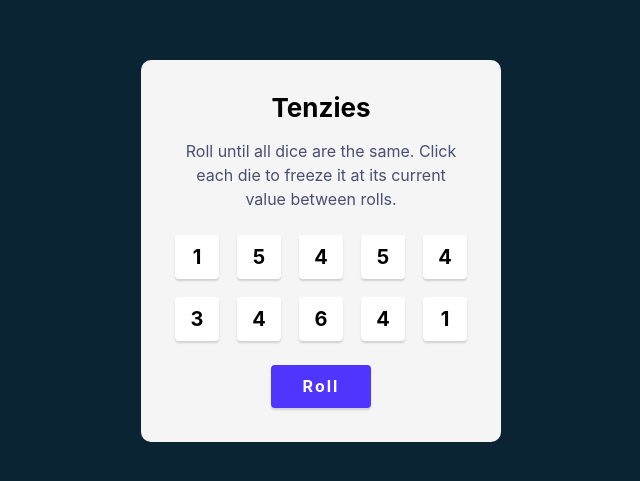
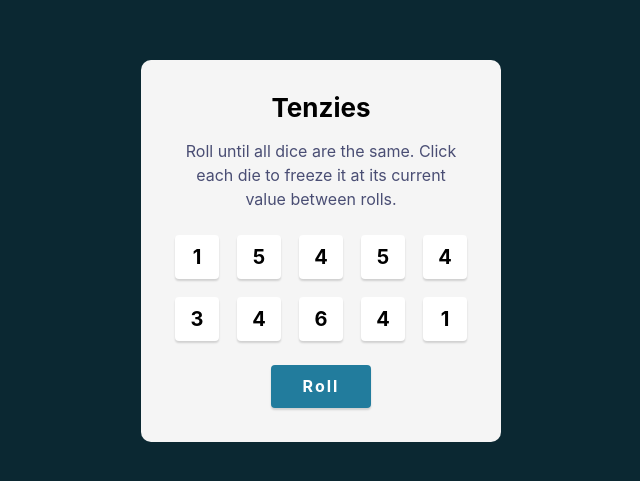
Before and after one commit to pursuitofleisure/tenzies, a React (Vite) app: page / in a window 1280 px wide. Shown: the part 149-630 px from the top of the page, without its empty margins (319-959 px from the left). Built offline with nearby package versions, Linux system fonts and the light colour scheme.

Commit message:
Add new game focus and update CSS

```diff
--- a/src/App.css
+++ b/src/App.css
@@ -12,12 +12,37 @@ h1 {
   font-weight: 700;
 }
 
+button {
+  &:hover,
+  &:active {
+    outline: 0.2rem solid #fe6d73;
+    outline-offset: 2px;
+  }
+  &:focus,
+  &:focus-visible {
+    outline: 0.2rem solid #91f2e8;
+    outline-offset: 0;
+  }
+}
+
 .die-container {
   display: grid;
-  grid-template-columns: repeat(5, 1fr);
+  grid-template-columns: repeat(3, 1fr);
   align-items: center;
   justify-content: center;
   gap: 18px;
+}
+
+@media screen and (min-width: 340px) {
+  .die-container {
+    grid-template-columns: repeat(4, 1fr);
+  }
+}
+
+@media screen and (min-width: 420px) {
+  .die-container {
+    grid-template-columns: repeat(5, 1fr);
+  }
 }
 
 .die-btn {
@@ -35,7 +60,7 @@ h1 {
 }
 
 .die-btn-held {
-  background-color: #59e391;
+  background-color: #ffe0ad;
 }
 
 .roll-btn {
@@ -45,10 +70,15 @@ h1 {
   font-size: 1rem;
   font-weight: 700;
   letter-spacing: 2px;
-  background-color: #5035ff;
+  background-color: #227c9d;
   color: #fff;
   border-radius: 4px;
   box-shadow: 0px 2px 2px 0px rgba(0, 0, 0, 0.15);
+  transition: all 0.2s ease-out;
+  &:hover {
+    color: #227c9d;
+    background-color: #fff;
+  }
 }
 
 .tenzies-description {
--- a/src/App.jsx
+++ b/src/App.jsx
@@ -1,4 +1,4 @@
-import { useState } from 'react';
+import { useState, useRef, useEffect } from 'react';
 import './App.css';
 import Die from './components/Die';
 import Confetti from 'react-confetti';
@@ -10,6 +10,15 @@ function App() {
   const gameWon =
     dice.every((die) => die.isHeld) &&
     dice.every((die) => (die.value = dice[0].value));
+
+  /* Focus on new game button after win */
+  const buttonNewGameRef = useRef(null);
+
+  useEffect(() => {
+    if (gameWon) {
+      buttonNewGameRef.current.focus();
+    }
+  }, [gameWon]);
 
   /* Function to create random die numbers */
   function randomDie() {
@@ -78,7 +87,7 @@ function App() {
         </p>
       </div>
       <div className="die-container">{dieElements}</div>
-      <button onClick={rollDice} className="roll-btn">
+      <button ref={buttonNewGameRef} onClick={rollDice} className="roll-btn">
         {gameWon ? 'New Game' : 'Roll'}
       </button>
     </main>
--- a/src/index.css
+++ b/src/index.css
@@ -97,7 +97,7 @@ body {
   margin: 0;
   font-family: -apple-system, BlinkMacSystemFont, 'Segoe UI', Roboto, Helvetica,
     Arial, sans-serif, 'Apple Color Emoji', 'Segoe UI Emoji', 'Segoe UI Symbol';
-  background-color: #0b2434;
+  background-color: #0b2832;
 }
 
 button {
```
